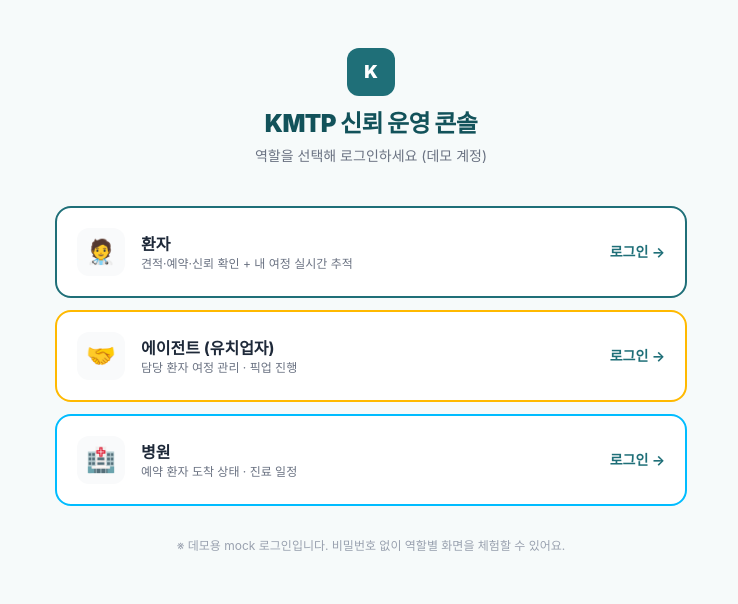
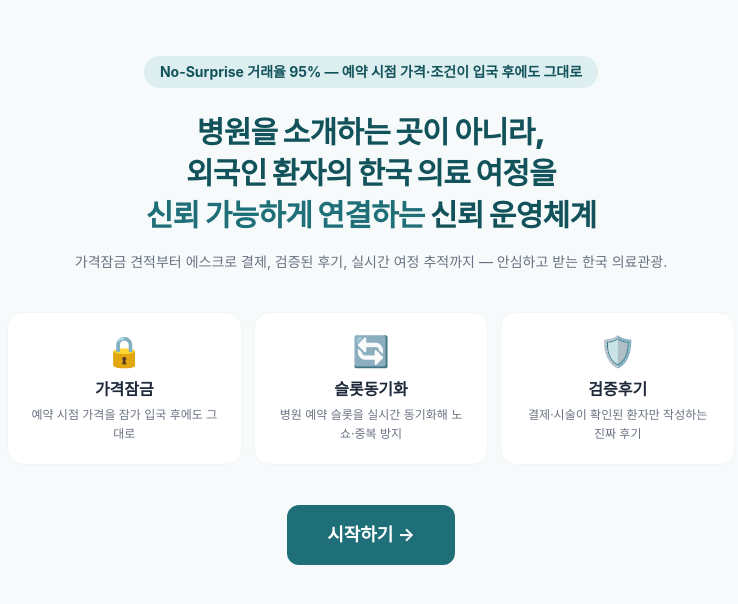
Before and after one commit to meric2342-byte/kmtp-mvp-up, a Next.js app: page / in a window 1280 px wide. Shown: the top 604 px of the page, without its empty margins (269-1007 px from the left). Built offline with nearby package versions, Linux system fonts and the light colour scheme; no server answers.

Commit message:
작업6,7: 인트로/랜딩 공통 첫화면 + 견적 환율안내·회복스테이 객실 자동매칭

```diff
--- a/app/page.tsx
+++ b/app/page.tsx
@@ -7,13 +7,20 @@
 // - hospital: 예약 환자 관리
 import { useState } from "react";
 import type { Account } from "@/lib/auth";
+import Intro from "@/components/Intro";
 import Login from "@/components/Login";
 import PatientApp from "@/components/PatientApp";
 import AgentApp from "@/components/AgentApp";
 import HospitalApp from "@/components/HospitalApp";
 
 export default function Home() {
+  const [entered, setEntered] = useState(false);
   const [account, setAccount] = useState<Account | null>(null);
+
+  // 공통 첫 화면 (인트로/랜딩)
+  if (!entered) {
+    return <Intro onStart={() => setEntered(true)} />;
+  }
 
   // 로그인 전
   if (!account) {
--- /dev/null
+++ b/components/Intro.tsx
@@ -0,0 +1,80 @@
+"use client";
+
+// 인트로/랜딩 — 로그인 전 공통 첫 화면 (역할 무관)
+// 신뢰 운영체계 메시지 + No-Surprise 지표 + 신뢰 3모듈
+type Props = {
+  onStart: () => void;
+};
+
+const TRUST_MODULES = [
+  {
+    icon: "🔒",
+    title: "가격잠금",
+    desc: "예약 시점 가격을 잠가 입국 후에도 그대로",
+  },
+  {
+    icon: "🔄",
+    title: "슬롯동기화",
+    desc: "병원 예약 슬롯을 실시간 동기화해 노쇼·중복 방지",
+  },
+  {
+    icon: "🛡️",
+    title: "검증후기",
+    desc: "결제·시술이 확인된 환자만 작성하는 진짜 후기",
+  },
+];
+
+export default function Intro({ onStart }: Props) {
+  return (
+    <div className="mx-auto flex min-h-full max-w-3xl flex-col justify-center px-5 py-14">
+      {/* 핵심 지표 배지 */}
+      <div className="mb-6 flex justify-center">
+        <span className="rounded-full bg-primary-light px-4 py-1.5 text-sm font-bold text-primary-dark">
+          No-Surprise 거래율 95% — 예약 시점 가격·조건이 입국 후에도 그대로
+        </span>
+      </div>
+
+      {/* 큰 제목 */}
+      <h1 className="text-center text-2xl font-black leading-snug tracking-tight text-primary-dark sm:text-3xl">
+        병원을 소개하는 곳이 아니라,
+        <br />
+        외국인 환자의 한국 의료 여정을
+        <br />
+        <span className="text-primary">신뢰 가능하게 연결하는</span> 신뢰
+        운영체계
+      </h1>
+
+      <p className="mt-4 text-center text-sm text-gray-500">
+        가격잠금 견적부터 에스크로 결제, 검증된 후기, 실시간 여정 추적까지 —
+        안심하고 받는 한국 의료관광.
+      </p>
+
+      {/* 신뢰 3모듈 */}
+      <div className="mt-10 grid grid-cols-1 gap-3 sm:grid-cols-3">
+        {TRUST_MODULES.map((m) => (
+          <div
+            key={m.title}
+            className="rounded-2xl border border-gray-100 bg-white p-5 text-center"
+          >
+            <span className="text-3xl">{m.icon}</span>
+            <p className="mt-2 text-base font-bold text-gray-800">{m.title}</p>
+            <p className="mt-1 text-xs leading-relaxed text-gray-500">
+              {m.desc}
+            </p>
+          </div>
+        ))}
+      </div>
+
+      {/* 시작하기 */}
+      <div className="mt-10 flex justify-center">
+        <button
+          type="button"
+          onClick={onStart}
+          className="rounded-xl bg-primary px-10 py-4 text-lg font-bold text-white transition-colors hover:bg-primary-dark"
+        >
+          시작하기 →
+        </button>
+      </div>
+    </div>
+  );
+}
--- a/components/PatientApp.tsx
+++ b/components/PatientApp.tsx
@@ -36,6 +36,8 @@ export default function PatientApp({ account, onLogout }: Props) {
   const [deptId, setDeptId] = useState<string | null>(null);
   const [slotDate, setSlotDate] = useState<string | null>(null);
   const [slotTime, setSlotTime] = useState<string | null>(null);
+  // 회복스테이 객실 (기본: 스탠다드)
+  const [roomId, setRoomId] = useState<string>("standard");
 
   const country = findCountry(countryId);
   const dept = findDepartment(deptId);
@@ -47,6 +49,7 @@ export default function PatientApp({ account, onLogout }: Props) {
     setDeptId(null);
     setSlotDate(null);
     setSlotTime(null);
+    setRoomId("standard");
     setStep(1);
   };
 
@@ -136,6 +139,8 @@ export default function PatientApp({ account, onLogout }: Props) {
               setSlotTime(null); // 날짜 바꾸면 시간 초기화
             }}
             onSelectTime={setSlotTime}
+            roomId={roomId}
+            onSelectRoom={setRoomId}
             onPrev={() => setStep(2)}
             onNext={() => setStep(4)}
           />
--- a/components/StepQuote.tsx
+++ b/components/StepQuote.tsx
@@ -4,6 +4,7 @@
 // 진료과의 lockType에 따라 Full / Range / No Lock 카드를 다르게 보여줍니다.
 import {
   LOCK_META,
+  EXCHANGE_NOTE,
   formatKRW,
   type Country,
   type Department,
@@ -50,6 +51,15 @@ export default function StepQuote({
       {quote.type === "full" && <FullCard quote={quote} />}
       {quote.type === "range" && <RangeCard quote={quote} />}
       {quote.type === "none" && <NoneCard quote={quote} />}
+
+      {/* 환율 안내 + 표준 회복기간 */}
+      <div className="flex flex-col gap-2 rounded-xl bg-gray-50 px-4 py-3 text-xs text-gray-600">
+        <p>💱 {EXCHANGE_NOTE}</p>
+        <p>
+          🌿 표준 회복기간 <b>{dept.recoveryNights}박</b> — 다음 예약 단계에서
+          회복기간에 맞는 회복스테이 객실이 함께 추천됩니다.
+        </p>
+      </div>
 
       {/* 하단 버튼 */}
       <div className="flex items-center justify-between">
--- a/components/StepSlot.tsx
+++ b/components/StepSlot.tsx
@@ -3,7 +3,10 @@
 // 3단계: 예약 슬롯 선택 (mock 시간표에서 날짜 → 시간 고르기)
 import {
   RECOMMENDED_HOSPITAL,
+  RECOVERY_ROOMS,
   SCHEDULE,
+  findRoom,
+  formatKRW,
   type Country,
   type Department,
 } from "@/lib/data";
@@ -13,8 +16,10 @@ type Props = {
   dept: Department;
   slotDate: string | null;
   slotTime: string | null;
+  roomId: string;
   onSelectDate: (date: string) => void;
   onSelectTime: (time: string) => void;
+  onSelectRoom: (id: string) => void;
   onPrev: () => void;
   onNext: () => void;
 };
@@ -24,8 +29,10 @@ export default function StepSlot({
   dept,
   slotDate,
   slotTime,
+  roomId,
   onSelectDate,
   onSelectTime,
+  onSelectRoom,
   onPrev,
   onNext,
 }: Props) {
@@ -33,6 +40,10 @@ export default function StepSlot({
   // 선택된 날짜의 슬롯들
   const selectedDay = SCHEDULE.find((d) => d.date === slotDate) ?? null;
   const canNext = Boolean(slotDate && slotTime);
+  // 회복스테이: 진료과 표준 회복기간 × 선택 객실
+  const nights = dept.recoveryNights;
+  const room = findRoom(roomId);
+  const roomTotal = room.perNight * nights;
 
   return (
     <div className="flex flex-col gap-6">
@@ -153,10 +164,54 @@ export default function StepSlot({
         )}
       </section>
 
+      {/* 회복스테이 객실 자동 매칭 */}
+      <section>
+        <div className="mb-3 flex items-center justify-between">
+          <h3 className="text-sm font-semibold text-gray-700">
+            3. 회복스테이 (자동 매칭)
+          </h3>
+          <span className="rounded-full bg-primary-light px-2.5 py-0.5 text-[11px] font-semibold text-primary-dark">
+            {dept.name} 표준 {nights}박
+          </span>
+        </div>
+        <div className="grid grid-cols-1 gap-2 sm:grid-cols-3">
+          {RECOVERY_ROOMS.map((r) => {
+            const selected = r.id === roomId;
+            return (
+              <button
+                key={r.id}
+                type="button"
+                onClick={() => onSelectRoom(r.id)}
+                className={`flex flex-col gap-0.5 rounded-xl border-2 p-3 text-left transition-all ${
+                  selected
+                    ? "border-primary bg-primary-light"
+                    : "border-gray-200 bg-white hover:border-primary/40"
+                }`}
+              >
+                <span className="text-sm font-bold text-gray-800">{r.name}</span>
+                <span className="text-[11px] text-gray-500">{r.desc}</span>
+                <span className="mt-1 text-xs font-semibold text-primary">
+                  {formatKRW(r.perNight)}/박
+                </span>
+              </button>
+            );
+          })}
+        </div>
+        <div className="mt-2 flex items-center justify-between rounded-xl bg-gray-50 px-4 py-2.5 text-sm">
+          <span className="text-gray-600">
+            {room.name} × {nights}박
+          </span>
+          <span className="font-bold text-primary-dark">
+            {formatKRW(roomTotal)}
+          </span>
+        </div>
+      </section>
+
       {/* 선택 요약 */}
       {canNext && (
         <div className="rounded-xl bg-primary-light px-4 py-3 text-sm text-primary-dark">
           ✅ 선택한 예약: <b>{slotDate}</b> <b>{slotTime}</b> · {h.name}
+          <br />🌿 회복스테이: <b>{room.name}</b> {nights}박 ({formatKRW(roomTotal)})
         </div>
       )}
 
--- a/lib/data.ts
+++ b/lib/data.ts
@@ -52,24 +52,46 @@ export type Department = {
   icon: string; // 이모지 아이콘
   lockType: LockType;
   desc: string; // 한 줄 설명
+  recoveryNights: number; // 표준 회복기간(박) — 회복스테이 객실 자동 매칭에 사용
 };
 
 export const DEPARTMENTS: Department[] = [
   // Full Lock — 총액 고정
-  { id: "derma", name: "피부과", icon: "✨", lockType: "full", desc: "미용·피부 시술" },
-  { id: "dental", name: "치과", icon: "🦷", lockType: "full", desc: "임플란트·교정" },
-  { id: "eye", name: "안과", icon: "👁️", lockType: "full", desc: "시력교정·백내장" },
-  { id: "checkup", name: "종합검진", icon: "🩺", lockType: "full", desc: "건강검진 패키지" },
+  { id: "derma", name: "피부과", icon: "✨", lockType: "full", desc: "미용·피부 시술", recoveryNights: 7 },
+  { id: "dental", name: "치과", icon: "🦷", lockType: "full", desc: "임플란트·교정", recoveryNights: 5 },
+  { id: "eye", name: "안과", icon: "👁️", lockType: "full", desc: "시력교정·백내장", recoveryNights: 3 },
+  { id: "checkup", name: "종합검진", icon: "🩺", lockType: "full", desc: "건강검진 패키지", recoveryNights: 2 },
 
   // Range Lock — 범위 보장 + 변동 룰
-  { id: "thyroid", name: "갑상선", icon: "🦋", lockType: "range", desc: "갑상선 결절·암" },
-  { id: "spine", name: "척추", icon: "🦴", lockType: "range", desc: "디스크·협착증" },
-  { id: "joint", name: "관절·정형외과", icon: "🦵", lockType: "range", desc: "인공관절·재건" },
+  { id: "thyroid", name: "갑상선", icon: "🦋", lockType: "range", desc: "갑상선 결절·암", recoveryNights: 14 },
+  { id: "spine", name: "척추", icon: "🦴", lockType: "range", desc: "디스크·협착증", recoveryNights: 21 },
+  { id: "joint", name: "관절·정형외과", icon: "🦵", lockType: "range", desc: "인공관절·재건", recoveryNights: 21 },
 
   // No Lock — 상담 견적
-  { id: "emergency", name: "응급의학", icon: "🚑", lockType: "none", desc: "응급·중환자" },
-  { id: "transplant", name: "장기이식", icon: "🫀", lockType: "none", desc: "신장·간 이식" },
+  { id: "emergency", name: "응급의학", icon: "🚑", lockType: "none", desc: "응급·중환자", recoveryNights: 10 },
+  { id: "transplant", name: "장기이식", icon: "🫀", lockType: "none", desc: "신장·간 이식", recoveryNights: 28 },
 ];
+
+// 환율 안내 (견적 화면 공통 문구)
+export const EXCHANGE_NOTE =
+  "표시 가격은 자국 통화 기준이며, 입국 시점의 환율 변동은 ±3% 이내에서 자동 흡수됩니다.";
+
+// 회복스테이 객실 (회복기간 동안 함께 예약되는 숙소)
+export type RoomType = {
+  id: "standard" | "deluxe" | "family";
+  name: string;
+  perNight: number; // 1박 요금(KRW)
+  desc: string;
+};
+
+export const RECOVERY_ROOMS: RoomType[] = [
+  { id: "standard", name: "스탠다드", perNight: 150000, desc: "1인 회복실 · 기본 케어" },
+  { id: "deluxe", name: "디럭스", perNight: 250000, desc: "넓은 1인실 · 간호 콜 24h" },
+  { id: "family", name: "패밀리", perNight: 400000, desc: "보호자 동반 · 2침대" },
+];
+
+export const findRoom = (id: string) =>
+  RECOVERY_ROOMS.find((r) => r.id === id) ?? RECOVERY_ROOMS[0];
 
 // 헬퍼: id로 국가/진료과 찾기
 export const findCountry = (id: string | null) =>
```
